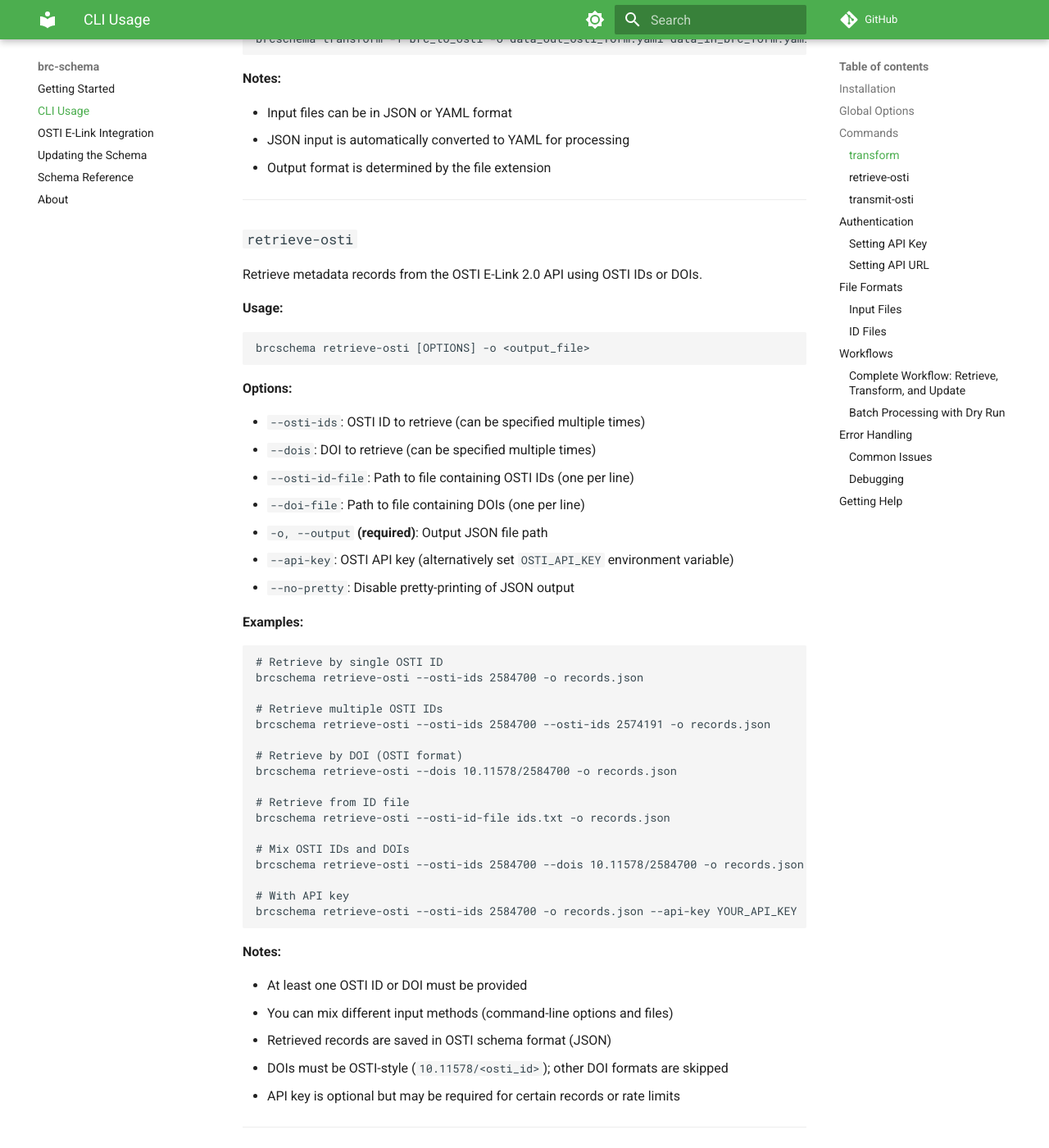
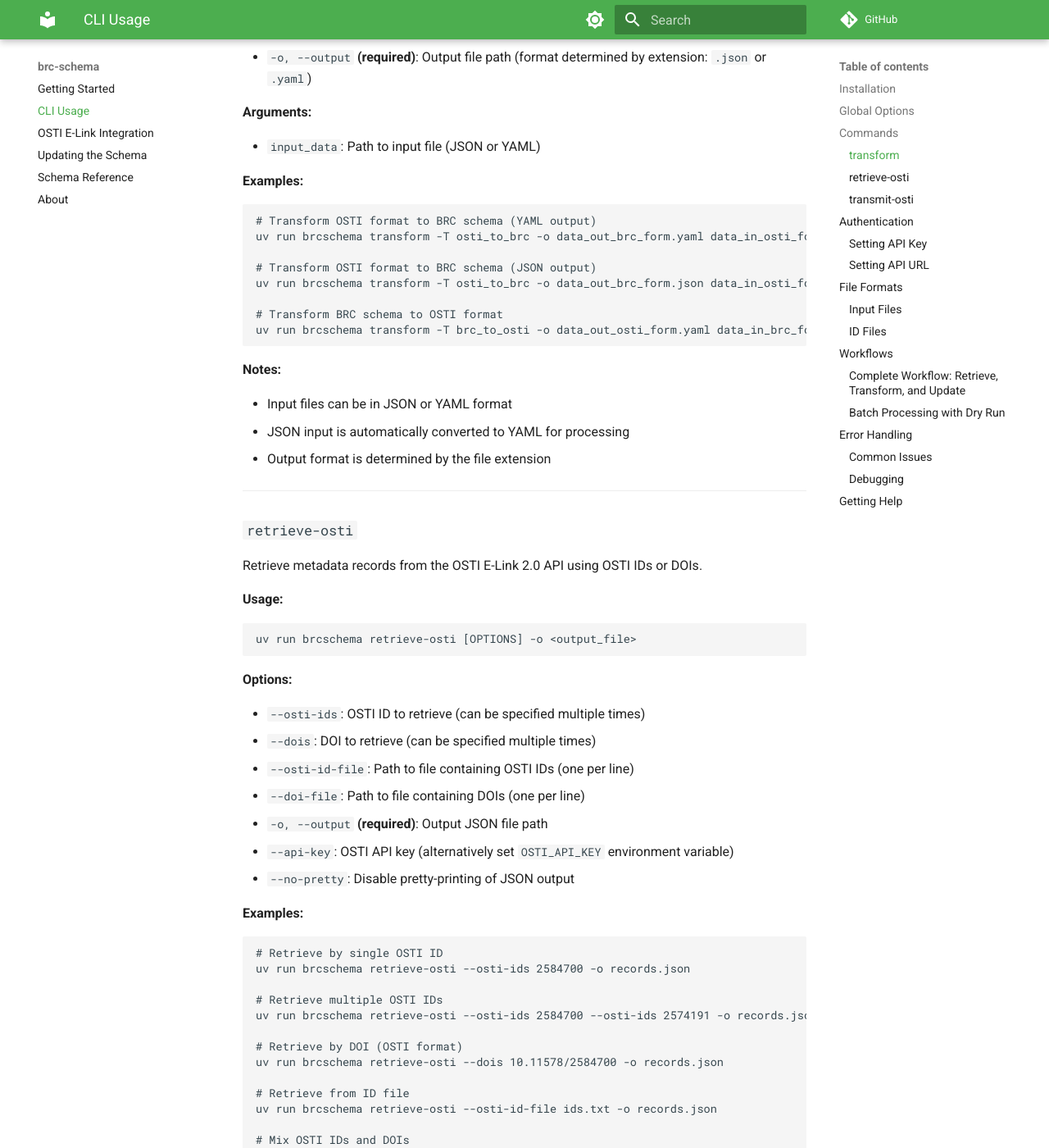
Before and after one commit to bioenergy-research-centers/brc-schema, an MkDocs documentation site: the page built from docs/cli.md, in a window 1280 px wide and 1400 px high, scrolled down 1387 px. Shown: the whole window at 82% size. Built offline with MkDocs 1.6.1 and Material for MkDocs 9.7.7, drawn with Linux system fonts in a browser that asks for light colours; comment, search, counter and statistics services are not loaded; some of the changed text lies outside the part shown.

Commit message:
Update docs for uv

````diff
--- a/docs/cli.md
+++ b/docs/cli.md
@@ -4,15 +4,33 @@ The `brcschema` command-line interface provides tools for transforming data betw
 
 ## Installation
 
-After installing the package with `poetry install`, the `brcschema` command will be available.
+This repository uses [`uv`](https://docs.astral.sh/uv/) instead of Poetry.
+In this project, `uv` creates the local `.venv`, installs dependencies from `pyproject.toml`
+and `uv.lock`, and runs CLI commands inside that environment.
 
-Precede commands with `poetry run`, or activate the Poetry environment first:
+Install `uv` first:
 
 ```bash
-eval "$(poetry env activate)"
+curl -LsSf https://astral.sh/uv/install.sh | sh
 ```
 
-If you see `brcschema: command not found`, run the command in the Poetry environment.
+You can also use `brew install uv`, `pipx install uv`, or `pip install uv`.
+
+Then sync the project environment:
+
+```bash
+uv sync
+```
+
+After syncing, the `brcschema` command will be available through `uv run`.
+
+Precede commands with `uv run`, or activate the local virtual environment first:
+
+```bash
+source .venv/bin/activate
+```
+
+If you see `brcschema: command not found`, run the command with `uv run` or activate `.venv` first.
 
 ## Global Options
 
@@ -29,7 +47,7 @@ Transform data between OSTI format and BRC schema format.
 **Usage:**
 
 ```bash
-brcschema transform -T <transformation_type> -o <output_file> <input_file>
+uv run brcschema transform -T <transformation_type> -o <output_file> <input_file>
 ```
 
 **Options:**
@@ -47,13 +65,13 @@ brcschema transform -T <transformation_type> -o <output_file> <input_file>
 
 ```bash
 # Transform OSTI format to BRC schema (YAML output)
-brcschema transform -T osti_to_brc -o data_out_brc_form.yaml data_in_osti_form.yaml
+uv run brcschema transform -T osti_to_brc -o data_out_brc_form.yaml data_in_osti_form.yaml
 
 # Transform OSTI format to BRC schema (JSON output)
-brcschema transform -T osti_to_brc -o data_out_brc_form.json data_in_osti_form.json
+uv run brcschema transform -T osti_to_brc -o data_out_brc_form.json data_in_osti_form.json
 
 # Transform BRC schema to OSTI format
-brcschema transform -T brc_to_osti -o data_out_osti_form.yaml data_in_brc_form.yaml
+uv run brcschema transform -T brc_to_osti -o data_out_osti_form.yaml data_in_brc_form.yaml
 ```
 
 **Notes:**
@@ -71,7 +89,7 @@ Retrieve metadata records from the OSTI E-Link 2.0 API using OSTI IDs or DOIs.
 **Usage:**
 
 ```bash
-brcschema retrieve-osti [OPTIONS] -o <output_file>
+uv run brcschema retrieve-osti [OPTIONS] -o <output_file>
 ```
 
 **Options:**
@@ -88,22 +106,22 @@ brcschema retrieve-osti [OPTIONS] -o <output_file>
 
 ```bash
 # Retrieve by single OSTI ID
-brcschema retrieve-osti --osti-ids 2584700 -o records.json
+uv run brcschema retrieve-osti --osti-ids 2584700 -o records.json
 
 # Retrieve multiple OSTI IDs
-brcschema retrieve-osti --osti-ids 2584700 --osti-ids 2574191 -o records.json
+uv run brcschema retrieve-osti --osti-ids 2584700 --osti-ids 2574191 -o records.json
 
 # Retrieve by DOI (OSTI format)
-brcschema retrieve-osti --dois 10.11578/2584700 -o records.json
+uv run brcschema retrieve-osti --dois 10.11578/2584700 -o records.json
 
 # Retrieve from ID file
-brcschema retrieve-osti --osti-id-file ids.txt -o records.json
+uv run brcschema retrieve-osti --osti-id-file ids.txt -o records.json
 
 # Mix OSTI IDs and DOIs
-brcschema retrieve-osti --osti-ids 2584700 --dois 10.11578/2584700 -o records.json
+uv run brcschema retrieve-osti --osti-ids 2584700 --dois 10.11578/2584700 -o records.json
 
 # With API key
-brcschema retrieve-osti --osti-ids 2584700 -o records.json --api-key YOUR_API_KEY
+uv run brcschema retrieve-osti --osti-ids 2584700 -o records.json --api-key YOUR_API_KEY
 ```
 
 **Notes:**
@@ -123,7 +141,7 @@ Transmit metadata records to OSTI E-Link 2.0 API, creating new records or updati
 **Usage:**
 
 ```bash
-brcschema transmit-osti [OPTIONS] <input_file>
+uv run brcschema transmit-osti [OPTIONS] <input_file>
 ```
 
 **Options:**
@@ -146,25 +164,25 @@ brcschema transmit-osti [OPTIONS] <input_file>
 
 ```bash
 # Basic transmission
-brcschema transmit-osti data_in_osti_form.yaml
+uv run brcschema transmit-osti data_in_osti_form.yaml
 
 # Dry run to test without making changes
-brcschema transmit-osti --dry-run data_in_osti_form.json
+uv run brcschema transmit-osti --dry-run data_in_osti_form.json
 
 # Only create new records (don't update existing)
-brcschema transmit-osti --new-only data_in_osti_form.yaml
+uv run brcschema transmit-osti --new-only data_in_osti_form.yaml
 
 # Test with first 10 records only
-brcschema transmit-osti --dry-run --limit 10 data_in_osti_form.yaml
+uv run brcschema transmit-osti --dry-run --limit 10 data_in_osti_form.yaml
 
 # Skip GitHub repositories
-brcschema transmit-osti --skip-url github data_in_osti_form.yaml
+uv run brcschema transmit-osti --skip-url github data_in_osti_form.yaml
 
 # Use development API
-brcschema transmit-osti --api-url https://review.osti.gov/elink2api/ data_in_osti_form.yaml
+uv run brcschema transmit-osti --api-url https://review.osti.gov/elink2api/ data_in_osti_form.yaml
 
 # Verbose output with API key
-brcschema transmit-osti -v --api-key YOUR_API_KEY data_in_osti_form.yaml
+uv run brcschema transmit-osti -v --api-key YOUR_API_KEY data_in_osti_form.yaml
 ```
 
 **Notes:**
@@ -193,10 +211,10 @@ Example:
 ```bash
 # Using environment variable (recommended for security)
 export OSTI_API_KEY="your-api-key-here"
-brcschema retrieve-osti --osti-ids 2584700 -o records.json
+uv run brcschema retrieve-osti --osti-ids 2584700 -o records.json
 
 # Using command-line option
-brcschema retrieve-osti --osti-ids 2584700 -o records.json --api-key YOUR_API_KEY
+uv run brcschema retrieve-osti --osti-ids 2584700 -o records.json --api-key YOUR_API_KEY
 ```
 
 ### Setting API URL
````
Also changed, not shown: README.md (+48 -21 lines), docs/getting_started.md (+28 -8 lines), docs/osti_elink_integration.md (+7 -7 lines), scripts/README.md (+1 -1 lines).
